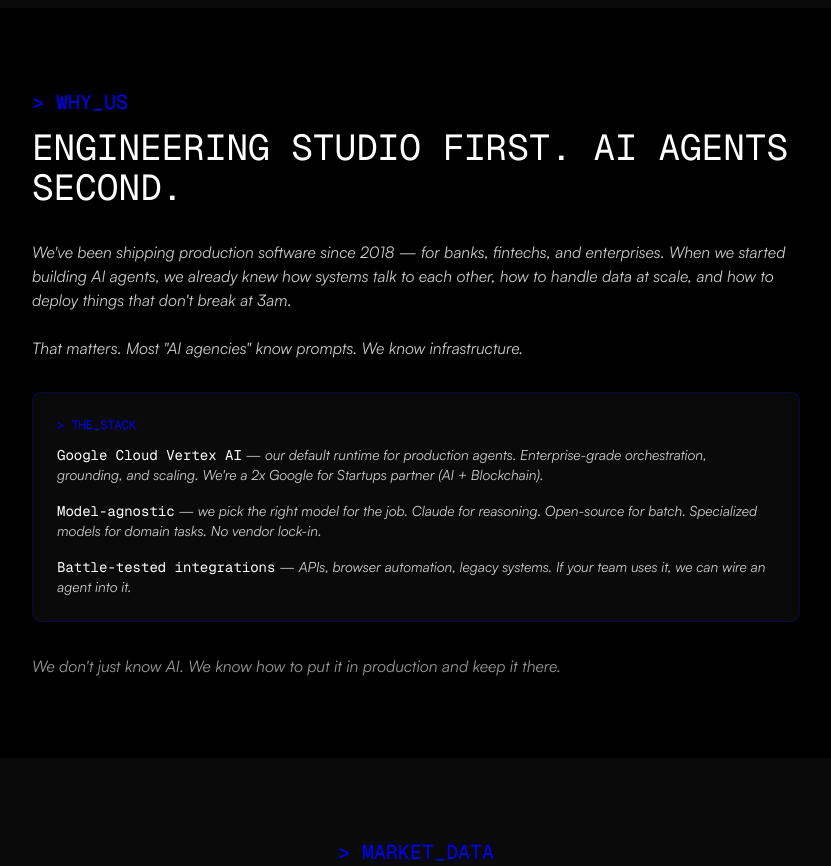
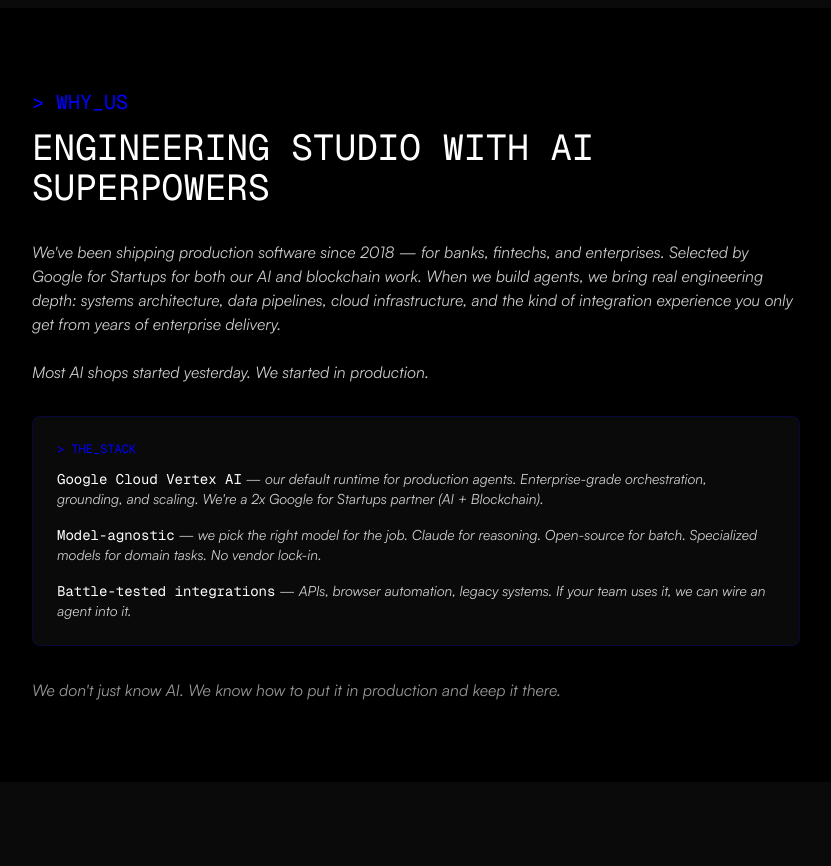
Before and after one commit to Avocado-Blockchain-Services/avocado_website, a React (Vite) app: page /ai-agents in a window 1280 px wide. Shown: the part 2540-3406 px from the top of the page, without its empty margins (224-1055 px from the left). Built offline with nearby package versions, Linux system fonts and the light colour scheme; a web font is replaced by a local one.

Commit message:
content: 'Engineering Studio With AI Superpowers' + Google for Startups AI emphasis

```diff
--- a/src/pages/AIAgents.tsx
+++ b/src/pages/AIAgents.tsx
@@ -280,14 +280,14 @@ export function AIAgents() {
       <Section className="py-20">
         <div className="max-w-3xl mx-auto">
           <div className="text-signal text-lg md:text-xl font-mono mb-3">&gt; WHY_US</div>
-          <h2 className="text-3xl md:text-4xl font-bold font-mono text-white mb-8">ENGINEERING STUDIO FIRST. AI AGENTS SECOND.</h2>
+          <h2 className="text-3xl md:text-4xl font-bold font-mono text-white mb-8">ENGINEERING STUDIO WITH AI SUPERPOWERS</h2>
 
           <div className="space-y-6 text-white/80 text-base">
             <p>
-              We've been shipping production software since 2018 — for banks, fintechs, and enterprises. When we started building AI agents, we already knew how systems talk to each other, how to handle data at scale, and how to deploy things that don't break at 3am.
+              We've been shipping production software since 2018 — for banks, fintechs, and enterprises. Selected by Google for Startups for both our AI and blockchain work. When we build agents, we bring real engineering depth: systems architecture, data pipelines, cloud infrastructure, and the kind of integration experience you only get from years of enterprise delivery.
             </p>
             <p>
-              That matters. Most "AI agencies" know prompts. We know infrastructure.
+              Most AI shops started yesterday. We started in production.
             </p>
           </div>
 
```
